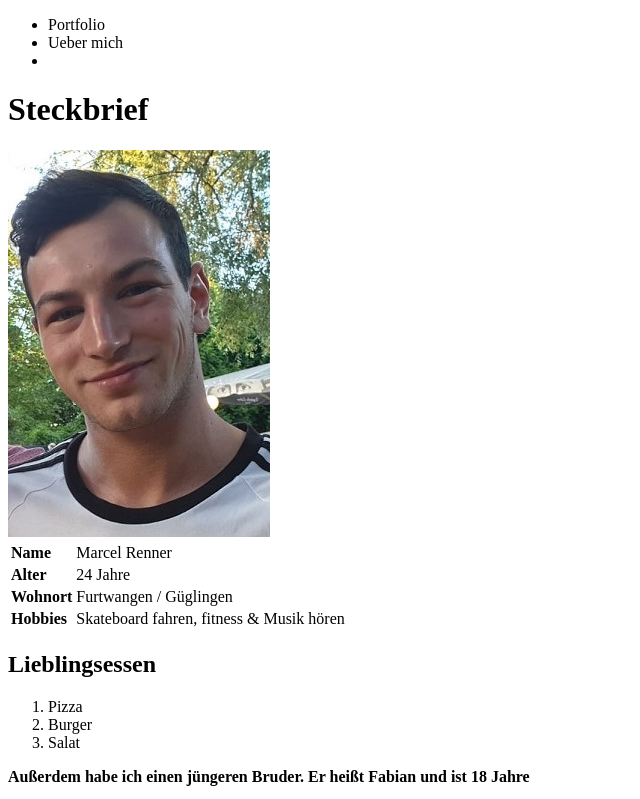
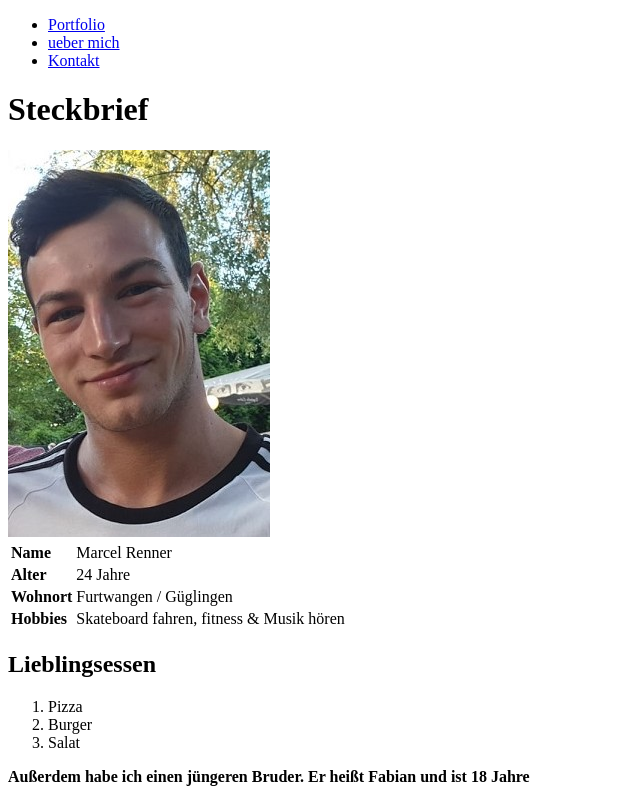
Before and after one commit to marcelrnnr/GIS-SoSe-2021, a plain HTML site: page Aufgabe1.2/uebermich.html in a window 1280 px wide. Shown: the top 799 px of the page, without its empty margins (0-640 px from the left). Drawn offline with Linux system fonts and the light colour scheme.

Commit message:
Änderung Navigation

```diff
--- a/Aufgabe1.2/uebermich.html
+++ b/Aufgabe1.2/uebermich.html
@@ -10,9 +10,9 @@
     <header>
         <nav>
             <ul>
-                <li><a href="index.html"></a>Portfolio </li>
-               <li><a href="uebermich.html"></a>Ueber mich</li>
-               <li></li>
+                <li><a href="index.html">Portfolio</a></li>
+               <li><a href="uebermich.html">ueber mich</a></li>
+               <li><a href="Kontakt.html">Kontakt</a></li>
             </ul>
         </nav>
     </header>
@@ -51,14 +51,10 @@
 </strong></p>
 <img src="Brüder.jpg" alt="Fabian und ich">
 
+</body>
 
-
-
-
-
-
-</body>
 <footer>
     <p> <i><a href="#anker2">hier</a> geht es zurück nach oben!</i></p>
 </footer>
+
 </html>
```
Also changed, not shown: Aufgabe1.2/Kontakt.html (+3 -3 lines), Aufgabe1.2/index.html (+8 -8 lines).
